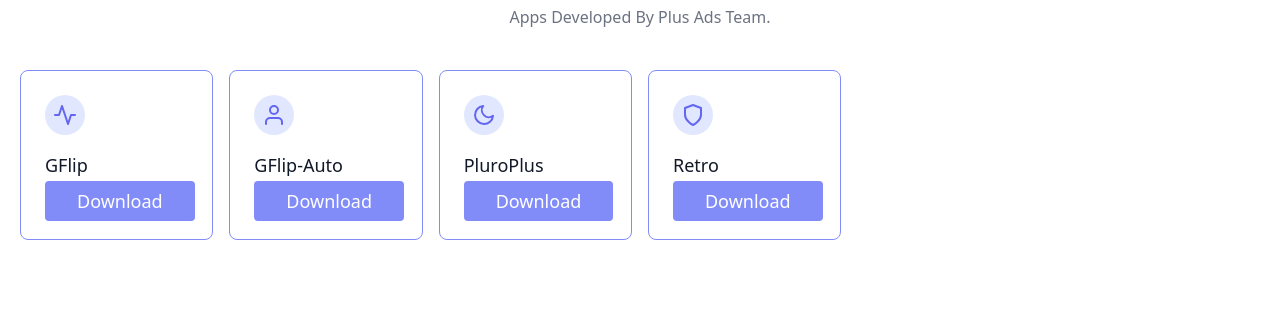
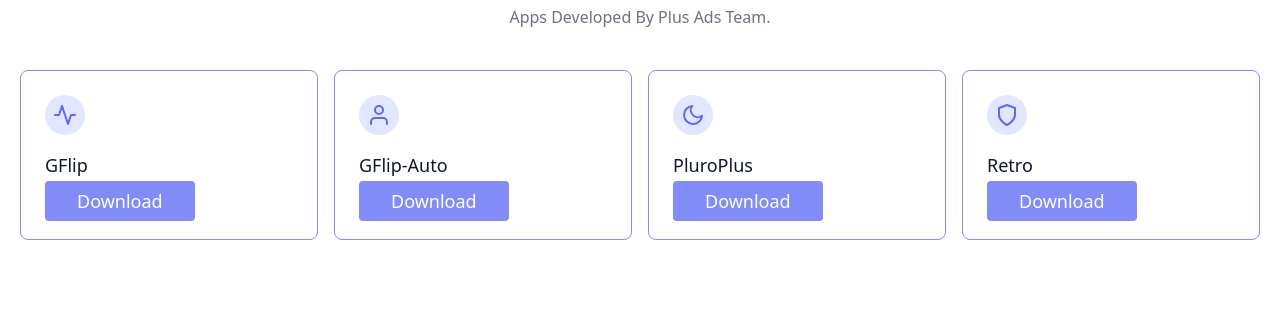
Before and after one commit to PlusAds/plusvpn, a plain HTML site: page index.html in a window 1280 px wide. Shown: the part 168-479 px from the top of the page. Drawn offline with nearby package versions, Linux system fonts and the light colour scheme.

Commit message:
Update index.html

```diff
--- a/index.html
+++ b/index.html
@@ -48,7 +48,7 @@
         <p class="lg:w-1/2 w-full leading-relaxed text-gray-500">Apps Developed By Plus Ads Team.</p>
       </div>
       <div class="flex flex-wrap flex-col md:flex-row -m-2">
-        <div class="xl:w-1/6 md:w-1/2 p-2">
+        <div class="xl:w-1/4 md:w-1/2 p-2">
           <div class="border border-indigo-400 p-6 rounded-lg">
             <div class="w-10 h-10 inline-flex items-center justify-center rounded-full bg-indigo-100 text-indigo-500 mb-4">
               <svg fill="none" stroke="currentColor" stroke-linecap="round" stroke-linejoin="round" stroke-width="2" class="w-6 h-6" viewBox="0 0 24 24">
@@ -61,7 +61,7 @@
           </div>
         </div>
 
-        <div class="xl:w-1/6 md:w-1/2 p-2">
+        <div class="xl:w-1/4 md:w-1/2 p-2">
           <div class="border border-indigo-400 p-6 rounded-lg">
             <div class="w-10 h-10 inline-flex items-center justify-center rounded-full bg-indigo-100 text-indigo-500 mb-4">
               <svg fill="none" stroke="currentColor" stroke-linecap="round" stroke-linejoin="round" stroke-width="2" class="w-6 h-6" viewBox="0 0 24 24">
@@ -75,7 +75,7 @@
           </div>
         </div>
 
-        <div class="xl:w-1/6 md:w-1/2 p-2">
+        <div class="xl:w-1/4 md:w-1/2 p-2">
           <div class="border border-indigo-400 p-6 rounded-lg">
             <div class="w-10 h-10 inline-flex items-center justify-center rounded-full bg-indigo-100 text-indigo-500 mb-4">
               <svg fill="none" stroke="currentColor" stroke-linecap="round" stroke-linejoin="round" stroke-width="2" class="w-6 h-6" viewBox="0 0 24 24">
@@ -87,7 +87,7 @@
 
           </div>
         </div>
-        <div class="xl:w-1/6 md:w-1/2 p-2">
+        <div class="xl:w-1/4 md:w-1/2 p-2">
           <div class="border border-indigo-400 p-6 rounded-lg">
             <div class="w-10 h-10 inline-flex items-center justify-center rounded-full bg-indigo-100 text-indigo-500 mb-4">
               <svg fill="none" stroke="currentColor" stroke-linecap="round" stroke-linejoin="round" stroke-width="2" class="w-6 h-6" viewBox="0 0 24 24">
```
